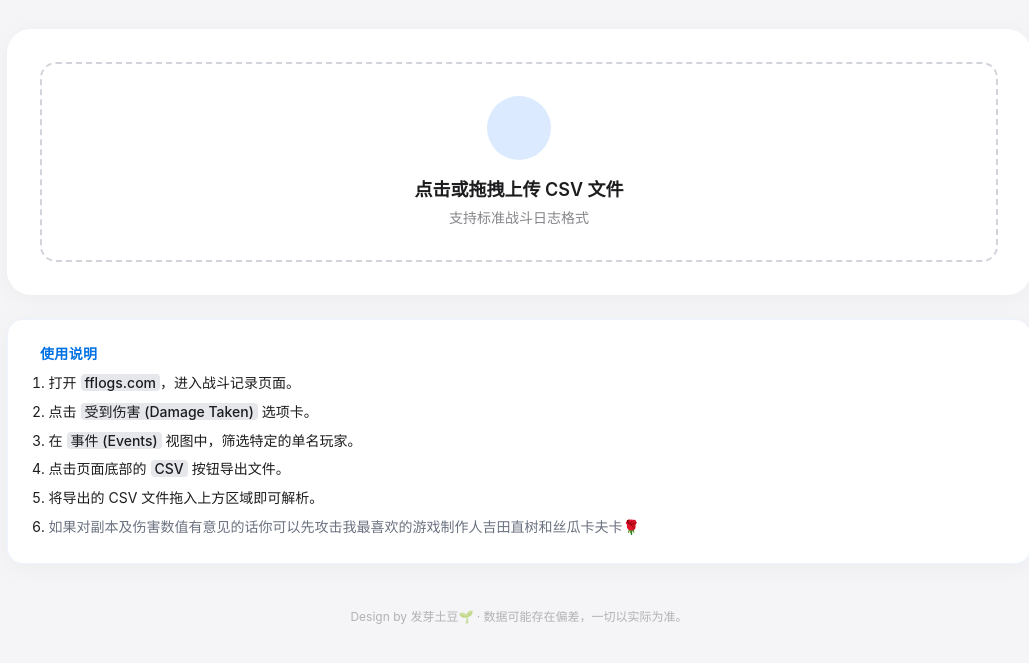
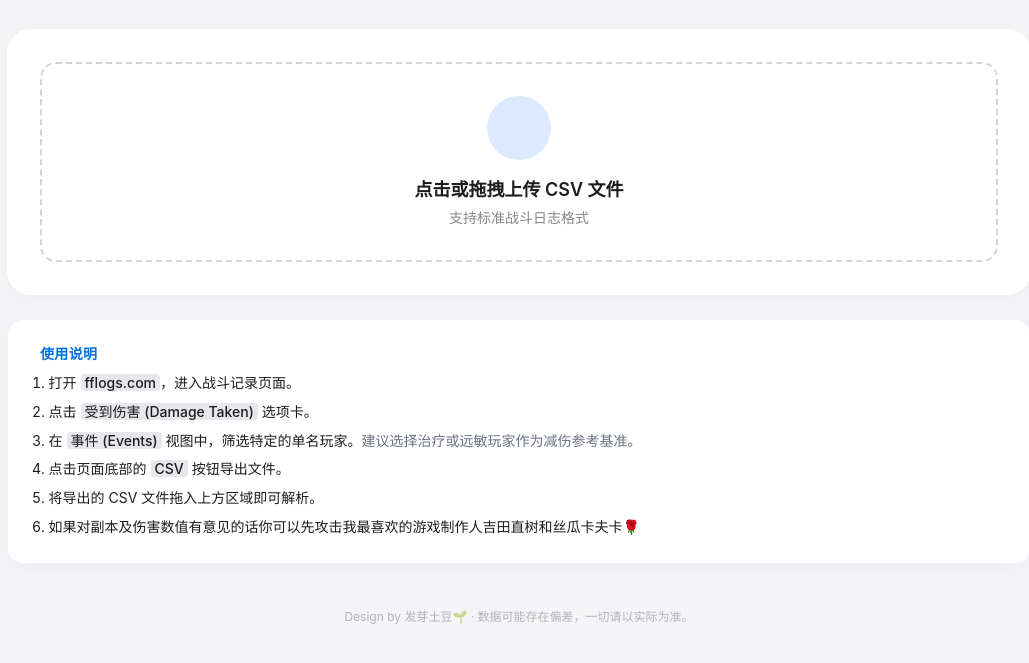
Before and after one commit to Sanynotfound/FFXIVTimeline, a plain HTML site: page index.html in a window 1280 px wide. Shown: the part 111-774 px from the top of the page, without its empty margins (121-1150 px from the left). Drawn offline with nearby package versions, Linux system fonts and the light colour scheme; some icons are missing.

Commit message:
Update 1.13
修复了部分文案描述，并再次攻击了伟大的吉田制作人。

```diff
--- a/index.html
+++ b/index.html
@@ -192,17 +192,17 @@
             <ol class="list-decimal list-inside text-sm text-[var(--apple-text)] space-y-1.5 leading-relaxed">
                 <li>打开 <span class="font-medium bg-gray-200 px-1 rounded">fflogs.com</span>，进入战斗记录页面。</li>
                 <li>点击 <span class="font-medium bg-gray-200 px-1 rounded">受到伤害 (Damage Taken)</span> 选项卡。</li>
-                <li>在 <span class="font-medium bg-gray-200 px-1 rounded">事件 (Events)</span> 视图中，筛选特定的单名玩家。</li>
+                <li>在 <span class="font-medium bg-gray-200 px-1 rounded">事件 (Events)</span> 视图中，筛选特定的单名玩家。<span class="text-gray-500">建议选择治疗或远敏玩家作为减伤参考基准。</span></li>
                 <li>点击页面底部的 <span class="font-medium bg-gray-200 px-1 rounded">CSV</span> 按钮导出文件。</li>
                 <li>将导出的 CSV 文件拖入上方区域即可解析。</li>
-                <li><span class="text-gray-500">如果对副本及伤害数值有意见的话你可以先攻击我最喜欢的游戏制作人吉田直树和丝瓜卡夫卡🌹</span></li>
+                <li>如果对副本及伤害数值有意见的话你可以先攻击我最喜欢的游戏制作人吉田直树和丝瓜卡夫卡🌹</li>
             </ol>
         </div>
 
     </main>
 
     <footer class="mt-auto py-8 text-center text-xs text-[var(--apple-gray)] opacity-60">
-        <p>Design by 发芽土豆🌱 · 数据可能存在偏差，一切以实际为准。</p>
+        <p>Design by 发芽土豆🌱 · 数据可能存在偏差，一切请以实际为准。</p>
     </footer>
 
     <!-- Toast -->
```
